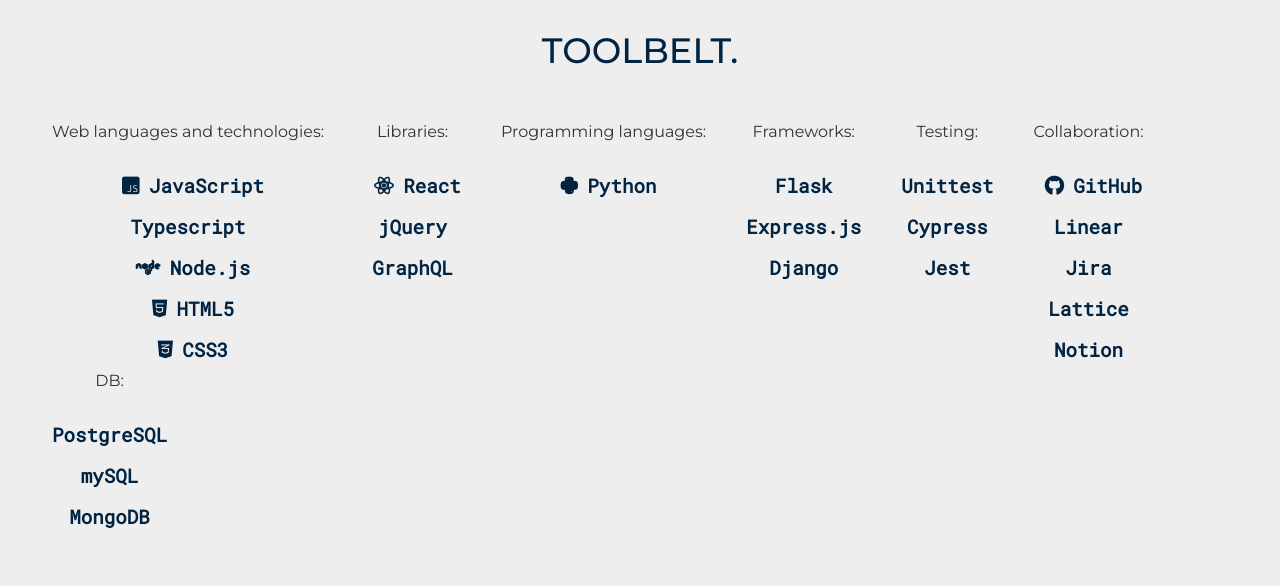
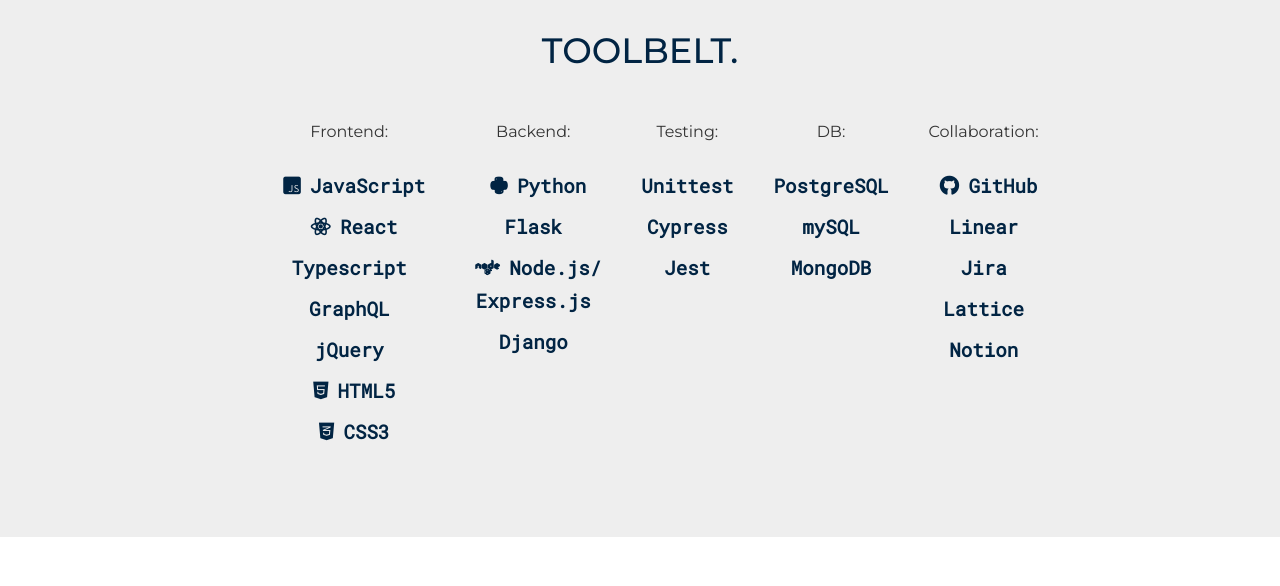
Before and after one commit to cschweipert/react-portfolio, a React (Create React App) app: page / in a window 1280 px wide. Shown: the part 2640-3226 px from the top of the page. Built offline with nearby package versions, Linux system fonts and the light colour scheme; a web font is replaced by a local one.

Commit message:
Update Skills.jsx

```diff
--- a/src/components/Skills.jsx
+++ b/src/components/Skills.jsx
@@ -10,14 +10,16 @@ function Skills() {
           <ul className="skills-list">
             <li>
               {" "}
-              Web languages and technologies:<br></br>
+              Frontend:<br></br>
               <h4 className="h4top">
                 <i className="fab fa-js-square skills"></i>JavaScript
               </h4>
+              <h4>
+                <i className="fab fa-react skills"></i>React
+              </h4>
               <h4>Typescript</h4>
-              <h4>
-                <i className="fab fa-node skills"></i>Node.js
-              </h4>
+              <h4>GraphQL</h4>
+              <h4>jQuery</h4>
               <h4>
                 <i className="fab fa-html5 skills"></i>HTML5
               </h4>
@@ -26,23 +28,15 @@ function Skills() {
               </h4>
             </li>
             <li>
-              Libraries:<br></br>
-              <h4 className="h4top">
-                <i className="fab fa-react skills"></i>React
-              </h4>
-              <h4>jQuery</h4>
-              <h4>GraphQL</h4>
-            </li>
-            <li>
-              Programming languages:<br></br>
+              Backend:<br></br>
               <h4 className="h4top">
                 <i className="fab fa-python skills"></i>Python
               </h4>
-            </li>
-            <li>
-              Frameworks:<br></br>
-              <h4 className="h4top">Flask</h4>
-              <h4>Express.js</h4>
+              <h4>Flask</h4>
+              <h4>
+                <i className="fab fa-node skills"></i>Node.js/ <br />
+                <h4>Express.js</h4>
+              </h4>
               <h4>Django</h4>
             </li>
             <li>
@@ -50,6 +44,12 @@ function Skills() {
               <h4 className="h4top">Unittest</h4>
               <h4>Cypress</h4>
               <h4>Jest</h4>
+            </li>
+            <li>
+              DB:<br></br>
+              <h4 className="h4top">PostgreSQL</h4>
+              <h4>mySQL</h4>
+              <h4>MongoDB</h4>
             </li>
             <li>
               Collaboration:<br></br>
@@ -64,12 +64,6 @@ function Skills() {
                 <i className="fab fa-sourcetree skills"></i>Sourcetree
               </h4> */}
             </li>
-            <li>
-              DB:<br></br>
-              <h4 className="h4top">PostgreSQL</h4>
-              <h4>mySQL</h4>
-              <h4>MongoDB</h4>
-            </li>
           </ul>
         </div>
       </div>
```
